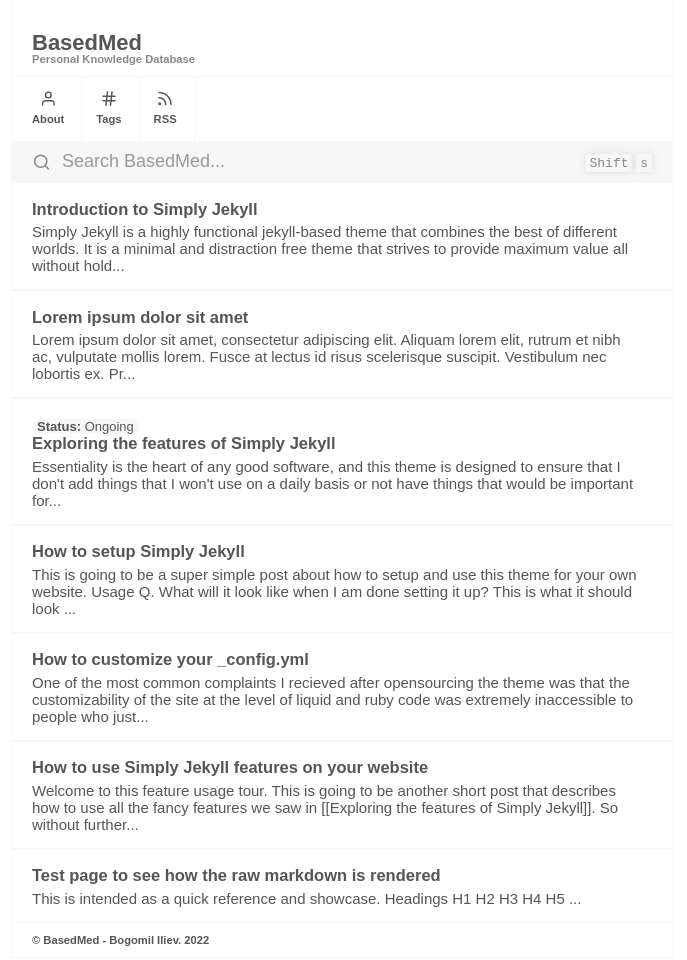
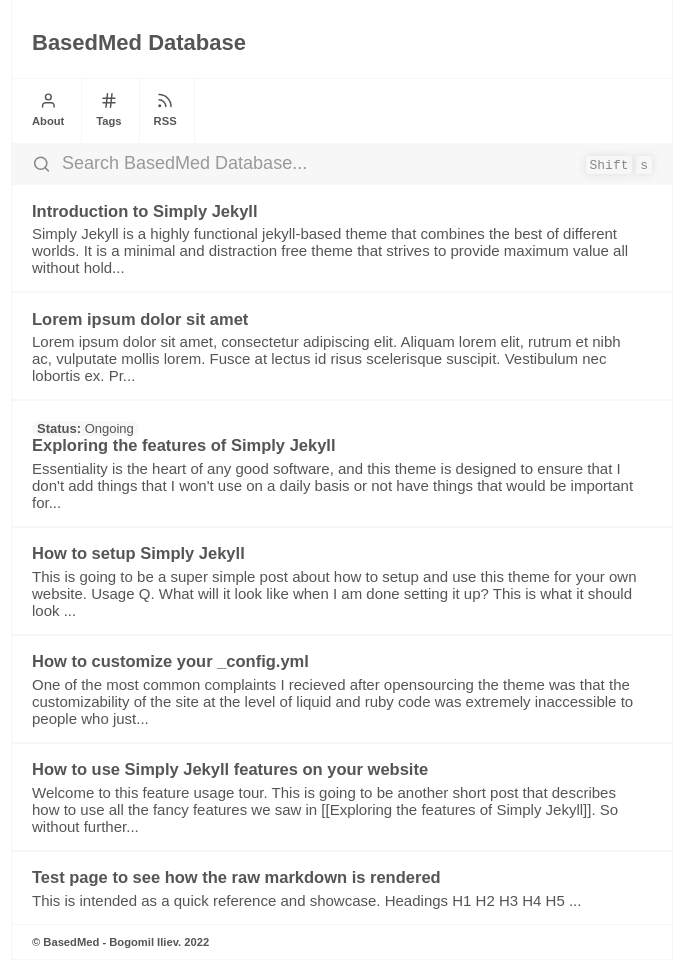
Before and after one commit to ilievmd/BasedMed, a Jekyll site: the page built from index.md, in a window 1280 px wide. Shown: the whole page, without its empty margins (298-985 px from the left). Built offline with Jekyll 4.4.1, drawn with Linux system fonts in a browser that asks for light colours.

Commit message:
Update _config.yml

```diff
--- a/_config.yml
+++ b/_config.yml
@@ -28,7 +28,7 @@
 # your social media links etc
 #######################################################################
 
-heading: BasedMed
+heading: BasedMed Database
 subheading: # subheading won't work without a tagline,
           # tagline is mandatory if you want the
           # suheading to appear. The reason is
@@ -44,7 +44,7 @@
          # Although you can have the tagline without
          # the subheading to support the main heading
          # which in this case is 'Knowledge Continuum'
-  enabled: true
+  enabled: false
   name: Personal Knowledge Database
 copyright:
   year: 2022
```
